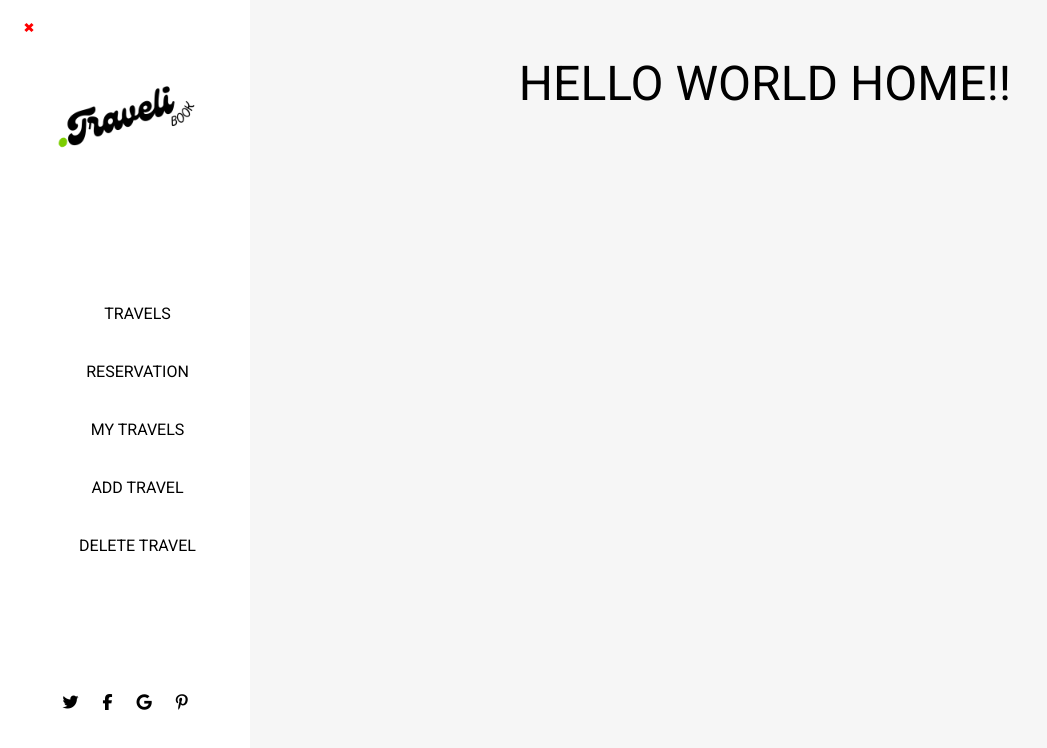
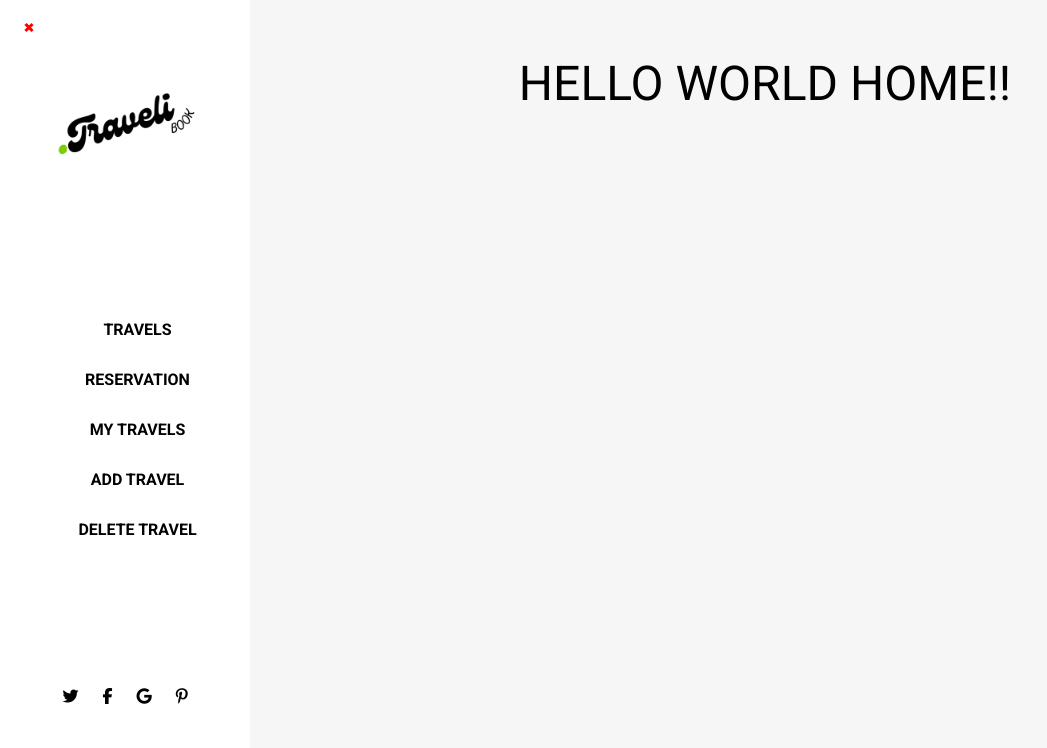
Before and after one commit to romans-adi/travel-booking-frontend, a React (Create React App) app: page / in a window 1280 px wide. Shown: the top 748 px of the page, without its empty margins (0-1047 px from the left). Built offline with nearby package versions, Linux system fonts and the light colour scheme.

Commit message:
Improve navlinks

```diff
--- a/src/components/Navbar/Navbar.scss
+++ b/src/components/Navbar/Navbar.scss
@@ -37,11 +37,10 @@
     width: 100%;
 
     a {
-      margin-top: 12px;
-      margin-bottom: 12px;
+      @include center;
       width: 90%;
-      text-align: center;
-      padding: 5px 24px;
+      height: 50px;
+      font-weight: bold;
     }
 
     a:hover {
```
